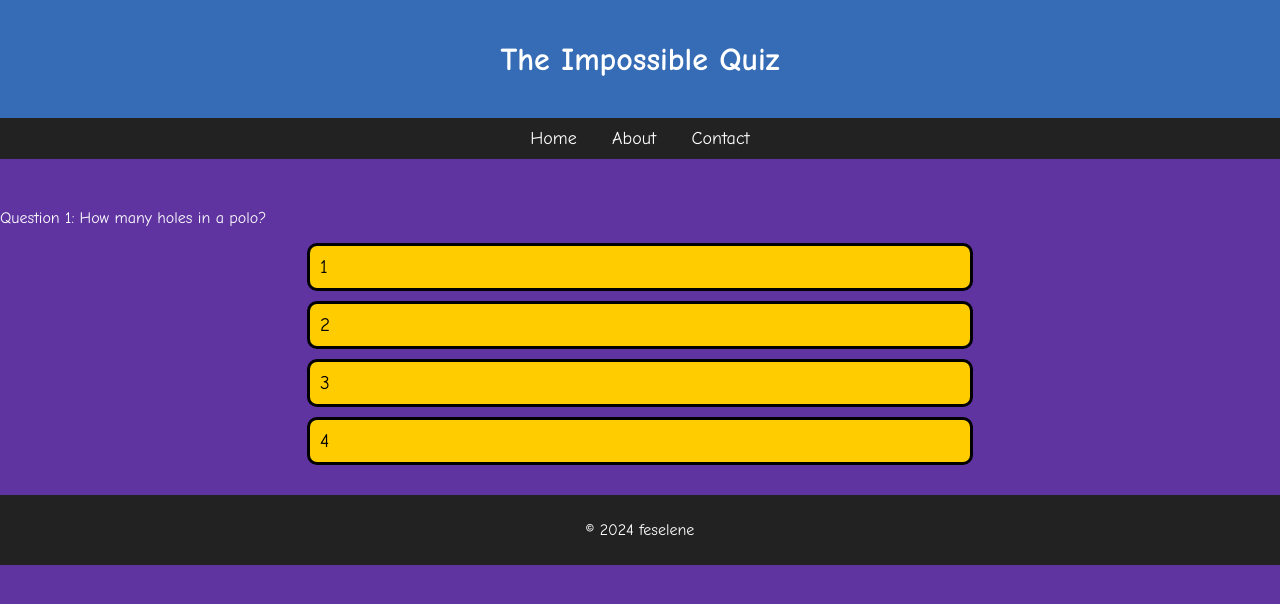
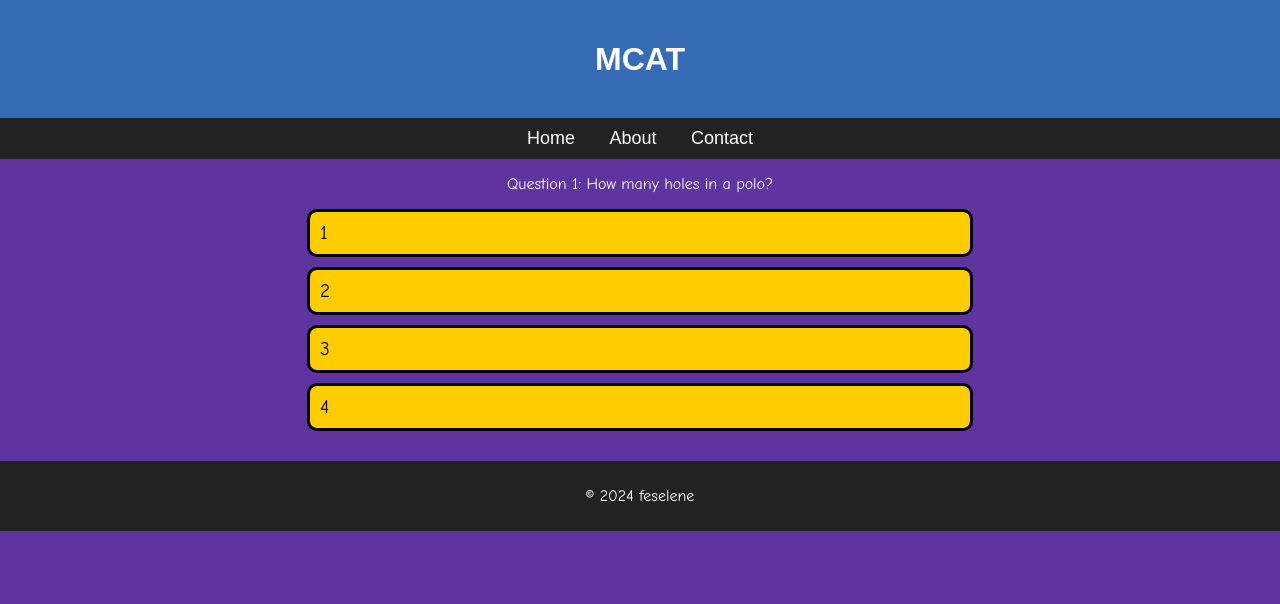
Before and after one commit to feselene/feselene.me, a plain HTML site: page html/test.html in a window 1280 px wide. Drawn offline with Linux system fonts and the light colour scheme.

Commit message:
rename from The Impossible Quiz to MCAT

```diff
--- a/css/style.css
+++ b/css/style.css
@@ -15,8 +15,7 @@
 body, h1, h2, p, a, li, div, span {
     font-family: Arial, sans-serif;
     color: #D8E8EF;
-    margin: 0;
-    padding: 0;
+    display: flex;
 }
 
 a {
--- a/html/test.html
+++ b/html/test.html
@@ -5,6 +5,10 @@
   <meta name="viewport" content="width=device-width, initial-scale=1.0">
   <title>The Impossible Quiz - Styled Question</title>
   <style>
+    h1 {
+      font-family: Arial, sans-serif;
+    }
+
     body {
       font-family: 'Comic Sans MS', 'Comic Sans', cursive;
       background-color: #5F34A1;
@@ -21,6 +25,7 @@
     }
 
     nav {
+      font-family: Arial, sans-serif;
       background-color: #222;
       padding: 10px;
       text-align: center;
@@ -47,8 +52,7 @@
     }
 
     .question {
-      font-size: 1.5em;
-      margin-bottom: 20px;
+      text-align: center;
     }
 
     .answer {
@@ -89,7 +93,7 @@
 <body>
 
 <header>
-  <h1>The Impossible Quiz</h1>
+  <h1>MCAT</h1>
 </header>
 
 <nav>
@@ -98,8 +102,8 @@
   <a href="contact.html">Contact</a>
 </nav>
 
-<div class="container">
-  <div class="center-screen">
+<div class="questioncontainer">
+  <div class="question">
     <p>Question 1: How many holes in a polo?</p>
   </div>
 
```
